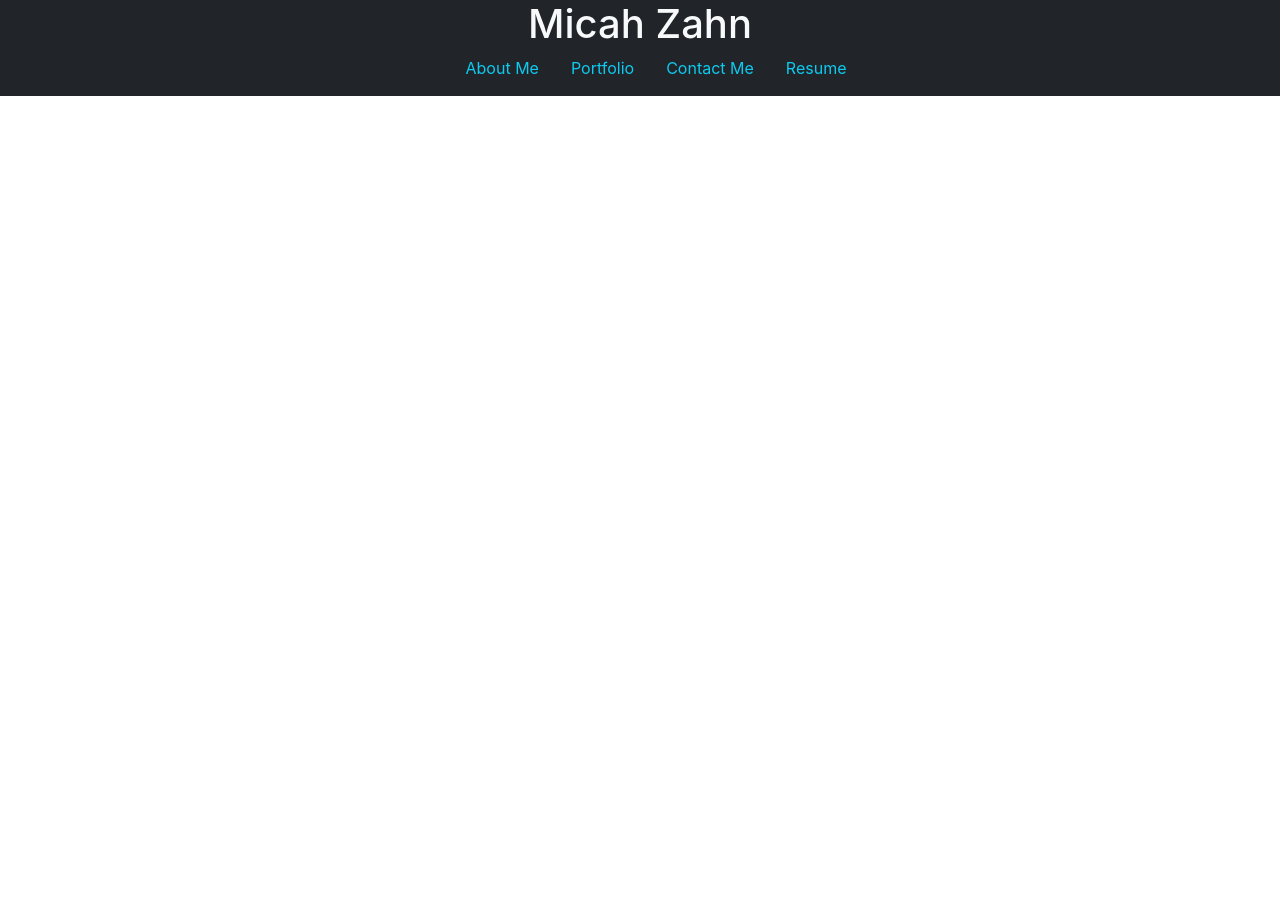
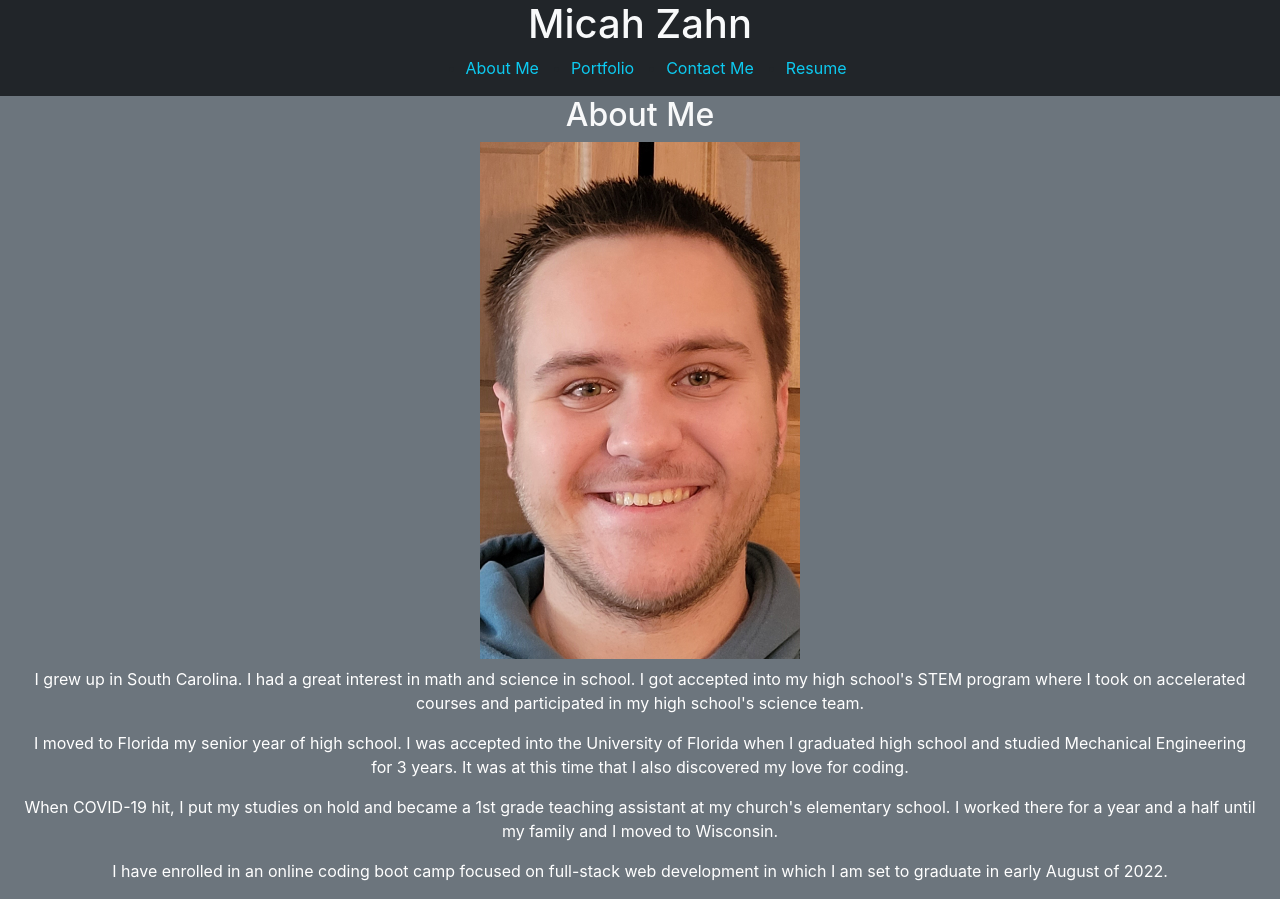
Before and after one commit to Mazattack1999/my-react-portfolio, a React (Create React App) app: page / in a window 1280 px wide. Before the commit the page ends 800 px from the top, so only its background shows below. Built offline with nearby package versions, Linux system fonts and the light colour scheme.

Commit message:
add initial About Me component

```diff
--- a/src/App.js
+++ b/src/App.js
@@ -1,7 +1,8 @@
 import './App.css';
 import {useState} from 'react';
 
-import Nav from './components/Nav.js';
+import Nav from './components/Nav';
+import About from './components/About';
 
 function App() {
   // navigation tabs
@@ -37,8 +38,8 @@ function App() {
       ></Nav>
 
       {/* Main body */}
-      <main>
-
+      <main className="bg-secondary">
+        {currentTab.name === "About Me" && <About></About>}
       </main>
 
     </>
--- /dev/null
+++ b/src/components/About.js
@@ -0,0 +1,46 @@
+
+
+function About(props) {
+    // parse out props
+    // const {tabs, currentTab, setCurrentTab} = props;
+
+    return (
+        <section className="d-flex flex-column align-items-center">
+            <h2 className="text-light">About Me</h2>
+
+            {/* Image of Micah Zahn */}
+            <img
+            src={require("../assets/images/profile-picture.jpg")} alt="Picture of Micah Zahn"
+            className="w-25"
+            />
+
+            <div className="mt-2 px-4 text-white text-center">
+                <p>
+                I grew up in South Carolina. I had a great interest in math and science in school. I got accepted into my high school's STEM program where I took on accelerated courses and participated in my high school's science team.
+                </p>
+                <p>
+                I moved to Florida my senior year of high school. I was accepted into the University of Florida when I graduated high school and studied Mechanical Engineering for 3 years. It was at this time that I also discovered my love for coding.
+                </p>
+                <p>
+                When COVID-19 hit, I put my studies on hold and became a 1st grade teaching assistant at my church's elementary school. I worked there for a year and a half until my family and I moved to Wisconsin.
+                </p>
+                <p>
+                I have enrolled in an online coding boot camp focused on full-stack web development in which I am set to graduate in early August of 2022.
+                </p>
+            </div>
+
+
+
+
+
+
+
+
+        </section>
+
+    )
+
+
+}
+
+export default About;
```
Also changed, not shown: src/assets/images/profile-picture.jpg (added).
